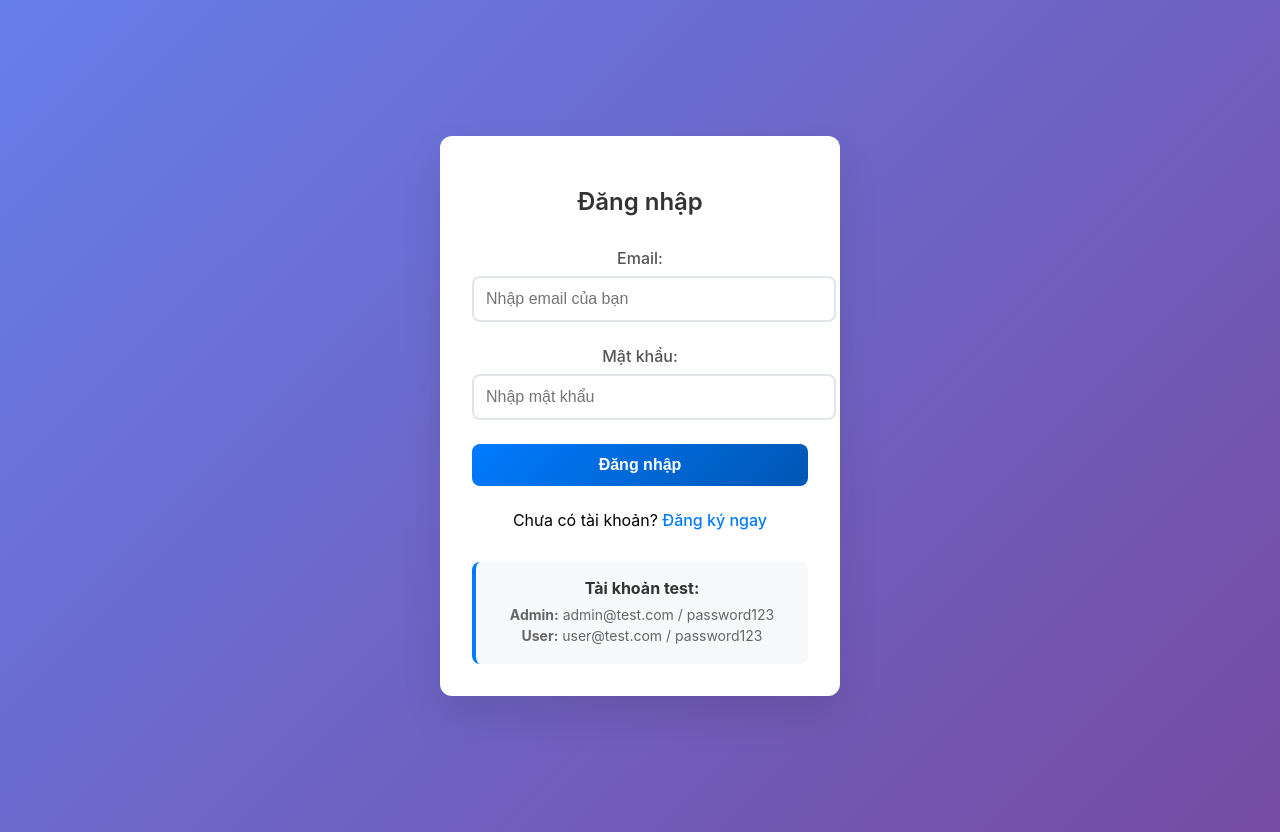
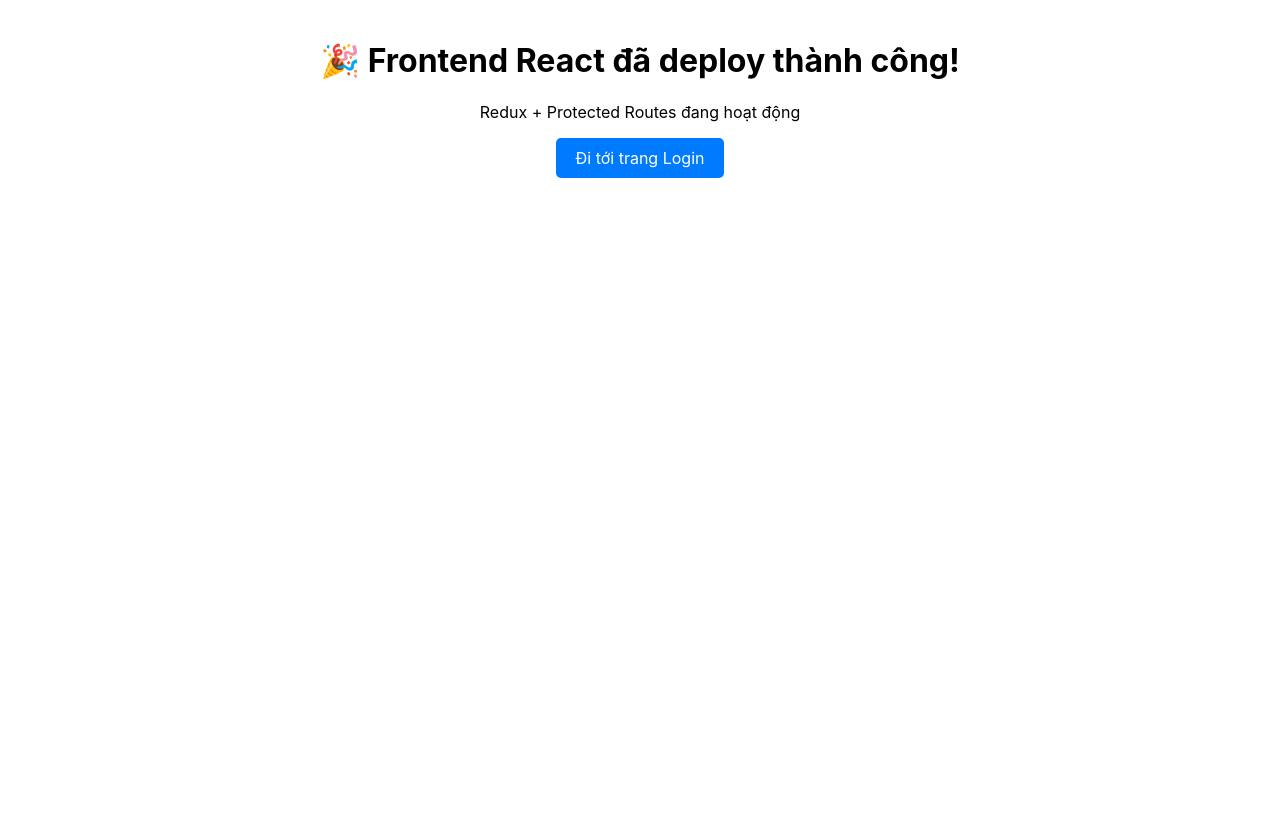
Before and after one commit to danhhungthaii/group-4--project, a React (Create React App) app in the folder frontend/: page / in a window 1280 px wide. Before the commit this address led to /login. After the commit the page ends 800 px from the top, so only its background shows below. Built offline with nearby package versions, Linux system fonts and the light colour scheme; no server answers.

Commit message:
Fix: Add HomePage component to resolve Vercel deployment error

```diff
--- a/frontend/src/App.js
+++ b/frontend/src/App.js
@@ -14,6 +14,7 @@
 import LoginPage from './pages/LoginPage';
 import ProfilePage from './pages/ProfilePage';
 import AdminPage from './pages/AdminPage';
+import HomePage from './pages/HomePage';
 
 // Styles
 import './App.css';
@@ -36,6 +37,12 @@
     <Router>
       <div className="App">
         <Routes>
+          {/* Home Route */}
+          <Route
+            path="/"
+            element={<HomePage />}
+          />
+
           {/* Public Routes */}
           <Route
             path="/login"
--- /dev/null
+++ b/frontend/src/pages/HomePage.jsx
@@ -0,0 +1,23 @@
+import React from 'react';
+
+// Simple fallback homepage for testing
+function HomePage() {
+  return (
+    <div style={{ padding: '20px', textAlign: 'center' }}>
+      <h1>🎉 Frontend React đã deploy thành công!</h1>
+      <p>Redux + Protected Routes đang hoạt động</p>
+      <a href="/login" style={{
+        display: 'inline-block',
+        padding: '10px 20px',
+        background: '#007bff',
+        color: 'white',
+        textDecoration: 'none',
+        borderRadius: '5px'
+      }}>
+        Đi tới trang Login
+      </a>
+    </div>
+  );
+}
+
+export default HomePage;
```
